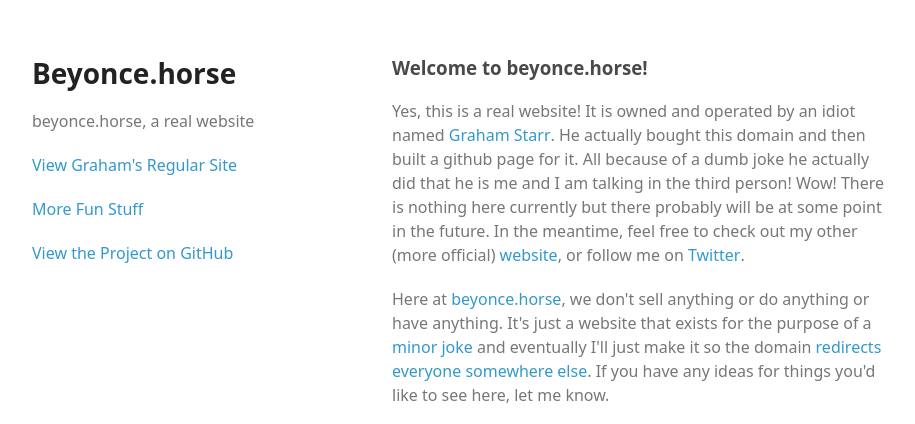
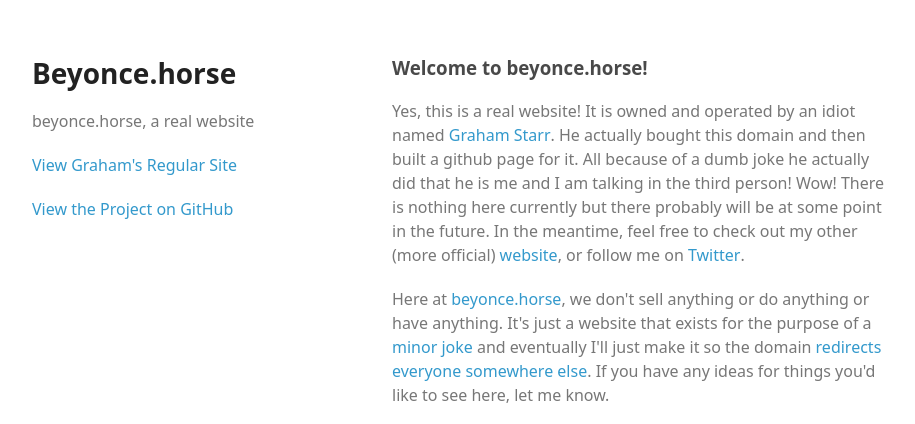
Before and after one commit to gstarr/beyonce.horse, a plain HTML site: page index.html in a window 1280 px wide. Shown: the top 424 px of the page, without its empty margins (178-1093 px from the left). Drawn offline with Linux system fonts and the light colour scheme.

Commit message:
Update index.html

```diff
--- a/index.html
+++ b/index.html
@@ -30,7 +30,6 @@
         <p>beyonce.horse, a real website</p>
 
         <p class="view"><a href="http://gstarr.github.io/">View Graham's Regular Site</a></p>
-        <p class="view"><a href="http://www.tuftszamboni.com/">More Fun Stuff</a></p>
         <p class="view"><a href="https://github.com/gstarr/beyonce.horse">View the Project on GitHub</a></p>
 
       </header>
```
